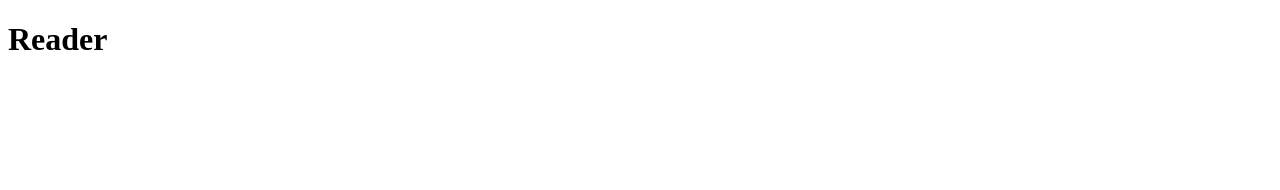
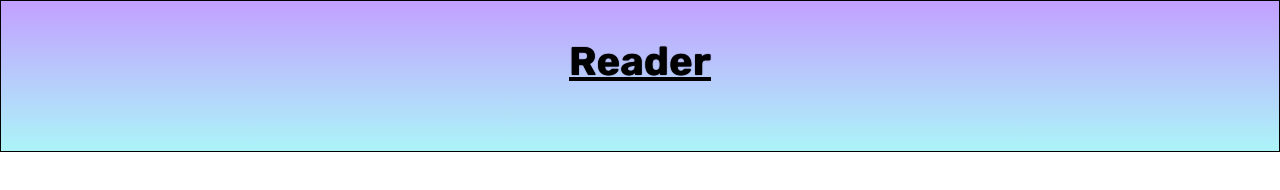
Before and after one commit to alex-eng-2005/json_creator_reader, a website: page public/reader.html in a window 1280 px wide. Drawn offline with Linux system fonts and the light colour scheme.

Commit message:
Title added for reader

```diff
--- a/public/index.js
+++ b/public/index.js
@@ -10,5 +10,5 @@ read.addEventListener("click", ()=>{
 
 //Goes to the create html
 create.addEventListener("click", ()=>{
-    window.location.href ="reader.html"
+    window.location.href ="creator.html"
 })
--- /dev/null
+++ b/public/reader.css
@@ -0,0 +1,24 @@
+body
+{
+    margin: 0px auto
+}
+#title
+{
+  font-size: 20px;
+  font-family: "Rubik", sans-serif;
+  font-optical-sizing: auto;
+  font-weight:  400px;
+  font-style: normal;
+  text-align: center;
+  text-decoration: underline;
+  text-shadow: 0px 0px 1px black;
+  padding: 10px;
+  font-size: 40px;
+}
+
+.titleContainer
+{
+  background: linear-gradient(#c2a0ff,#ACF4F8);
+  border: 1px solid black;
+  height: 150px;
+}
--- a/public/reader.html
+++ b/public/reader.html
@@ -4,8 +4,14 @@
     <meta charset="UTF-8">
     <meta name="viewport" content="width=device-width, initial-scale=1.0">
     <title>Reader</title>
+    <link href="reader.css" rel="stylesheet">
+     <link rel="preconnect" href="https://fonts.googleapis.com">
+    <link rel="preconnect" href="https://fonts.gstatic.com" crossorigin>
+    <link href="https://fonts.googleapis.com/css2?family=Oswald:wght@200..700&family=Rubik:ital,wght@0,300..900;1,300..900&display=swap" rel="stylesheet">
 </head>
 <body>
-    <h1>Reader</h1>
+    <div class="titleContainer">
+        <h1 id="title">Reader</h1>
+    </div>
 </body>
 </html>
```
Also changed, not shown: public/creator.html (+1 -0 lines), public/creator.css (added).
